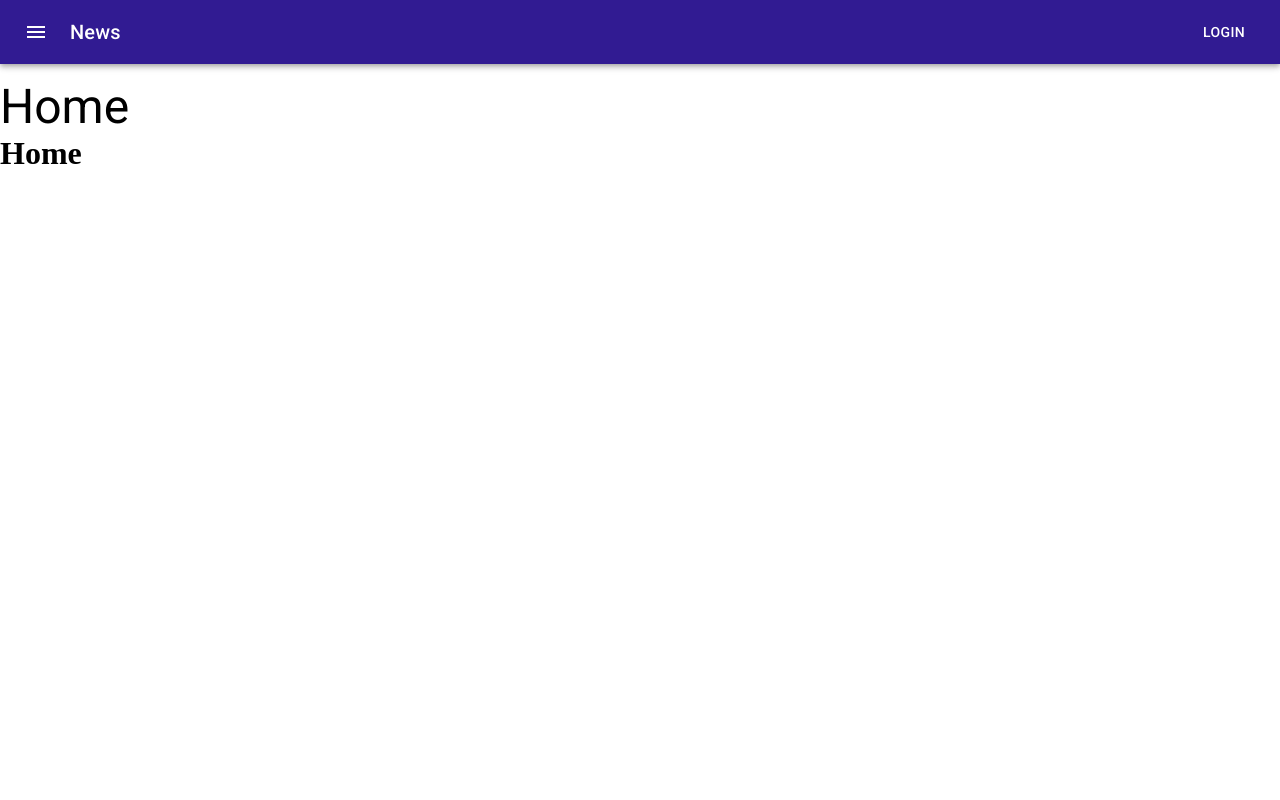
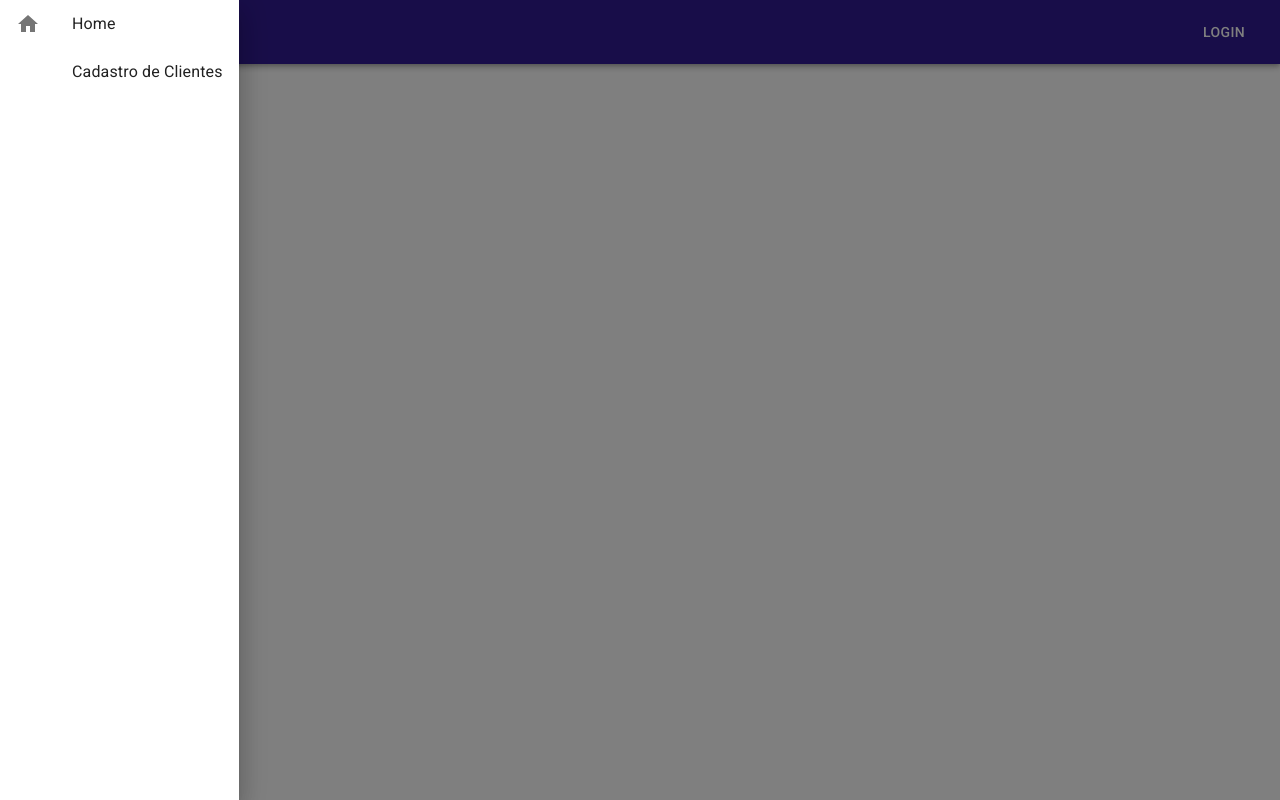
Before and after one commit to crohnaro/api-react, a React (Create React App) app: page / in a window 1280 px wide. Both pictures are taken after a click on the button "menu". Built offline with nearby package versions, Linux system fonts and the light colour scheme.

Commit message:
adicionando menu drawer

```diff
--- a/src/pages/Home.js
+++ b/src/pages/Home.js
@@ -1,6 +1,7 @@
 const Home = () => {
   return(
-    <h1>Home</h1>
+    <>
+    </>
   )
 };
 
--- a/src/partials/Header/Header.js
+++ b/src/partials/Header/Header.js
@@ -1,13 +1,22 @@
+import { useState } from 'react'
+
 import {
   AppBar,
   Toolbar,
   Typography,
   Button,
   IconButton,
+  Drawer,
+  List,
+  ListItem,
+  ListItemIcon,
+  ListItemText,
 } from "@material-ui/core";
 
 import { makeStyles } from "@material-ui/core/styles";
+
 import MenuIcon from "@material-ui/icons/Menu";
+import HomeIcon from "@material-ui/icons/Home"
 
 const useStyles = makeStyles(() => ({
   tittle: {
@@ -16,10 +25,19 @@ const useStyles = makeStyles(() => ({
   },
 }));
 
+
+
 const Header = () => {
   const classes = useStyles()
 
+  const [menuOpen, setMenuOpen] = useState(false)
+
+  const handleToggleMenu = () => {
+    setMenuOpen(!menuOpen)
+  }
+
   return (
+    <>
       <AppBar position="static">
         <Toolbar>
           <IconButton
@@ -28,6 +46,7 @@ const Header = () => {
             color="inherit"
             aria-label="menu"
             sx={{ mr: 2 }}
+            onClick={() => handleToggleMenu()}
           >
             <MenuIcon />
           </IconButton>
@@ -37,6 +56,18 @@ const Header = () => {
           <Button color="inherit">Login</Button>
         </Toolbar>
       </AppBar>
+      <Drawer open={menuOpen} onClose={() => handleToggleMenu()}>
+        <ListItem>
+          <ListItemIcon><HomeIcon /></ListItemIcon>
+          <ListItemText>Home</ListItemText>
+        </ListItem>
+        <ListItem>
+          <ListItemIcon></ListItemIcon>
+          <ListItemText>Cadastro de Clientes</ListItemText>
+        </ListItem>
+      </Drawer>
+    </>
+
   );
 };
 
```
Lines whose indentation alone changed are shown as unchanged.
